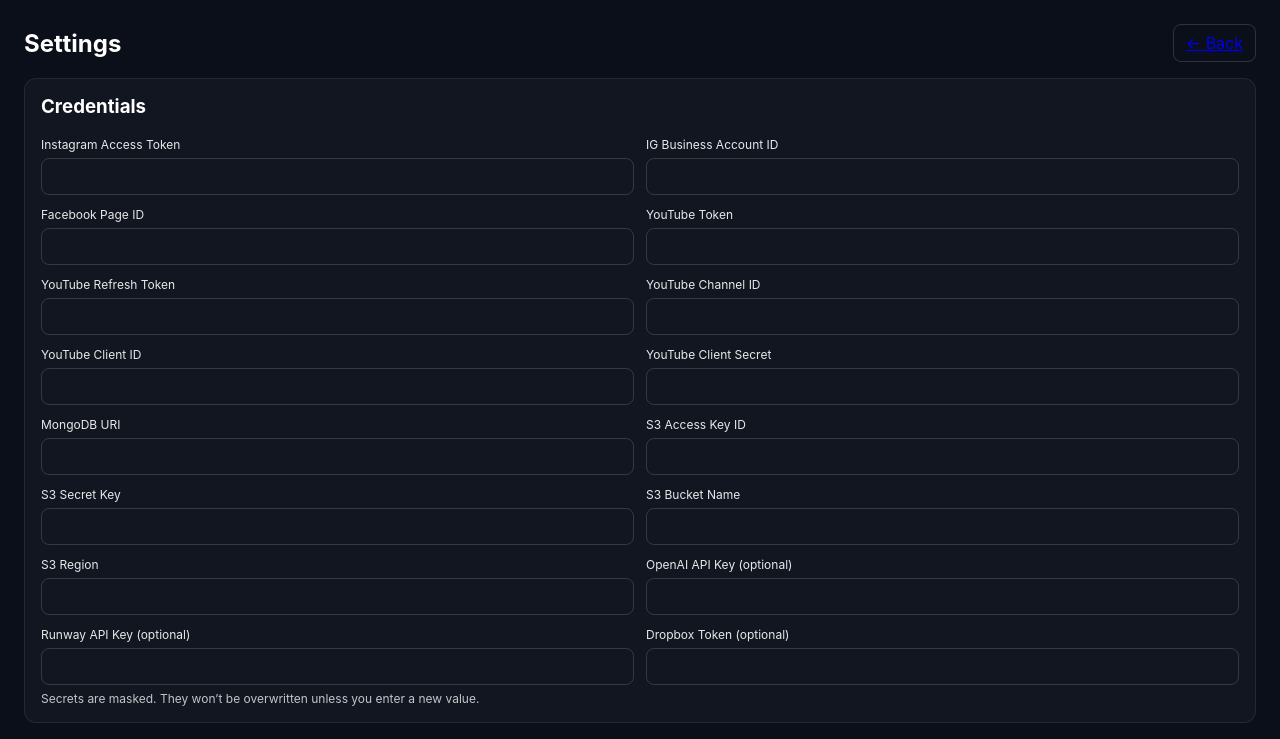
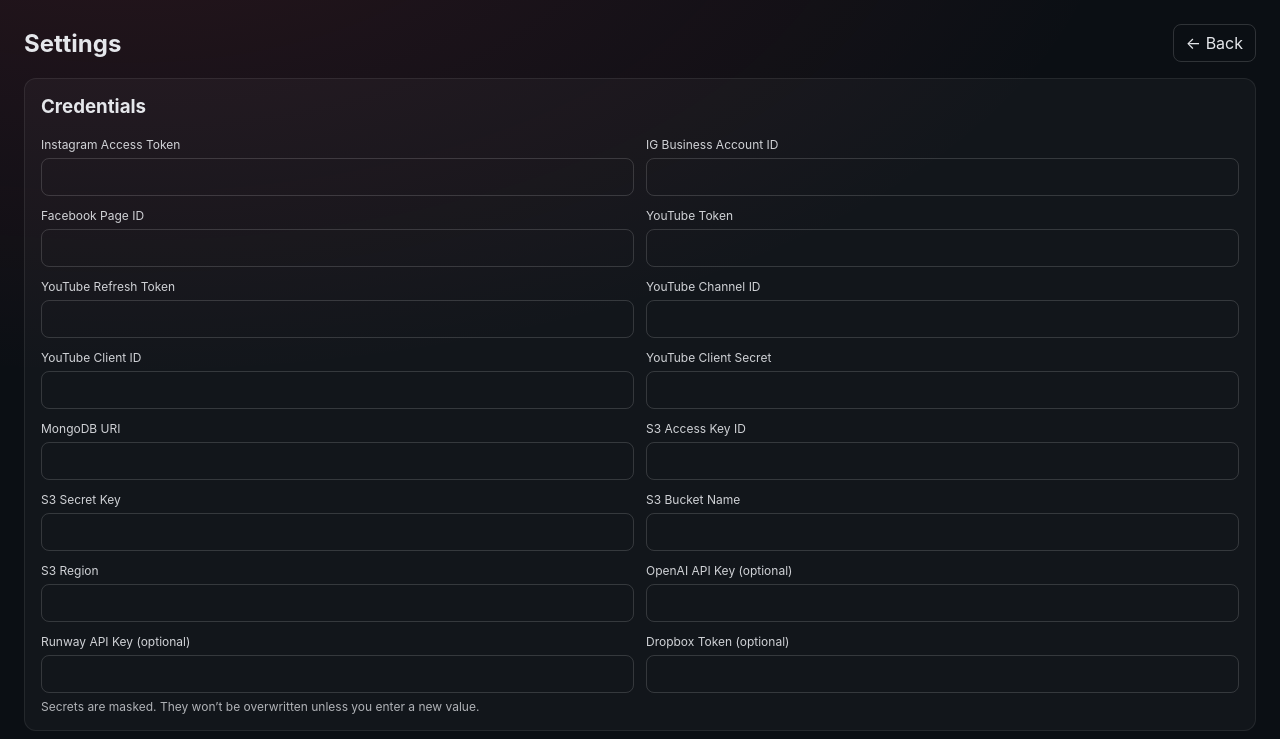
Before and after one commit to PropertyPete1/lifestyle.app.frontend, a Next.js app: page /settings in a window 1280 px wide. Shown: the top 739 px of the page. Built offline with nearby package versions, Linux system fonts and the light colour scheme; no server answers.

Commit message:
style: restore neon glass UI and global imports

```diff
--- a/src/app/globals.css
+++ b/src/app/globals.css
@@ -1,7 +1,35 @@
-/* Minimal global styles just for scrollbars and basic forms */
+:root, .theme-dark {
+  --bg: #0b0f14; --panel: #111827; --panel-2: #0f172a;
+  --text: #e5e7eb; --text-dim: #9ca3af;
+  --brand: #ff3d7f; --brand-2: #f43f5e; --accent: #8b5cf6;
+  --success: #22c55e; --warn: #f59e0b; --error: #ef4444;
+  --border: rgba(255,255,255,0.08); --card: rgba(255,255,255,0.04);
+  --card-2: rgba(17,24,39,0.85); --glass: rgba(255,255,255,0.06);
+  --shadow: 0 10px 30px rgba(0,0,0,0.35);
+}
+
+html, body { margin:0; padding:0; background: radial-gradient(1000px 500px at 10% -10%, rgba(244,63,94,0.12), transparent), var(--bg); color: var(--text); font-family: Inter, system-ui, -apple-system, Segoe UI, Roboto, Helvetica, Arial, sans-serif; }
 * { box-sizing: border-box; }
-:root { color-scheme: dark; }
+a { color: inherit; text-decoration: none; }
+button, input, select { font-family: inherit; color: var(--text); }
+button:focus, input:focus, select:focus { outline: 2px solid rgba(255,61,127,.35); outline-offset: 2px; }
 ::-webkit-scrollbar { width: 10px; height: 10px; }
 ::-webkit-scrollbar-thumb { background: rgba(255,255,255,0.15); border-radius: 6px; }
-input, select, button { font-family: inherit; }
-a { color: inherit; text-decoration: none; }
+
+.container { padding: 24px; }
+.page-title { color: var(--brand); text-shadow: 0 0 18px rgba(255,61,127,.55), 0 0 34px rgba(255,61,127,.35); letter-spacing:.5px; font-weight:700; margin:0 0 16px 0; }
+.grid { display:grid; gap:12px; }
+.card { background: var(--card); border:1px solid var(--border); border-radius:14px; box-shadow: var(--shadow); }
+.card-header { display:flex; justify-content:space-between; align-items:center; margin-bottom:8px; }
+.pill { border:1px solid var(--border); padding:4px 8px; border-radius:999px; font-size:12px; }
+.btn { padding:10px 14px; border:1px solid var(--border); border-radius:8px; background: transparent; color:#fff; cursor:pointer; }
+.btn-primary { background: linear-gradient(135deg, var(--brand), var(--brand-2)); border-color: rgba(255,255,255,0.2); }
+.btn-secondary { background: var(--panel-2); }
+.toggle-switch { cursor:pointer; padding:6px 10px; border:1px solid var(--border); border-radius:999px; }
+.status-dot { display:inline-block; width:10px; height:10px; border-radius:50%; background: var(--success); margin-right:6px; }
+.metric-value { font-size:34px; font-weight:800; color:#fff; }
+.metric-sub { font-size:12px; opacity:.8; }
+.toolbar { display:flex; gap:12px; align-items:center; }
+.checkbox-group { display:flex; gap:18px; align-items:center; }
+.drawer { position:fixed; inset:0; background:rgba(0,0,0,0.6); display:flex; justify-content:flex-end; z-index:1000; }
+.drawer-open { width:480px; height:100%; background:var(--panel-2); border-left:1px solid var(--border); padding:16px; overflow:auto; }
--- a/src/app/layout.tsx
+++ b/src/app/layout.tsx
@@ -1,12 +1,14 @@
+import './globals.css';
+
 export const metadata = {
-  title: 'Lifestyle Design Auto Poster',
+  title: 'Lifestyle Design Social',
   description: 'Social media automation platform',
 };
 
 export default function RootLayout({ children }: { children: React.ReactNode }) {
   return (
-    <html lang="en">
-      <body style={{ margin: 0, background: '#0a0f1a', color: '#fff', fontFamily: 'Inter, system-ui, -apple-system, Segoe UI, Roboto, Helvetica, Arial, sans-serif' }}>
+    <html lang="en" className="theme-dark">
+      <body>
         {children}
       </body>
     </html>
--- a/src/app/settings/page.tsx
+++ b/src/app/settings/page.tsx
@@ -1,6 +1,11 @@
 // TODO: Replace with the exact code you pasted previously. This placeholder keeps the route working.
 'use client';
 
+import '../globals.css';
+import '@/components/dashboard/DashboardStyles.css';
+import '@/components/ChartWave.css';
+import '@/components/ChartLines.css';
+import '@/components/ActivityHeatmap.css';
 import React, { useCallback, useEffect, useMemo, useState } from 'react';
 import { API_ENDPOINTS } from '@/utils/api';
 import { toast } from '@/components/NotificationSystem';
@@ -201,7 +206,7 @@
   };
 
   return (
-    <div style={{ padding: 24 }}>
+    <div className="container">
       <div style={{ display:'flex', justifyContent:'space-between', alignItems:'center', marginBottom: 14 }}>
         <h2 style={{ margin: 0 }}>Settings</h2>
         <a href="/dashboard" style={{ padding:'8px 12px', border:'1px solid rgba(255,255,255,.15)', borderRadius:8 }}>← Back</a>
--- /dev/null
+++ b/src/components/ActivityHeatmap.css
@@ -0,0 +1,2 @@
+.heatmap { display:grid; grid-template-columns:repeat(7, 1fr); gap:6px; }
+.heatmap .cell { width:100%; padding-bottom:100%; background: rgba(255,255,255,0.06); border-radius:6px; }
--- /dev/null
+++ b/src/components/ChartWave.css
@@ -0,0 +1,2 @@
+.chartwave { position:relative; border-radius:12px; overflow:hidden; }
+.chartwave canvas { display:block; width:100%; opacity:.9; }
--- /dev/null
+++ b/src/components/dashboard/DashboardStyles.css
@@ -0,0 +1,6 @@
+.metrics-row { display:grid; grid-template-columns:repeat(4, 1fr); gap:12px; margin-bottom:20px; }
+.metrics-row .card { border-radius:14px; background: var(--card); border:1px solid var(--border); box-shadow: var(--shadow); padding:16px; }
+.metrics-row .card:hover { border-color: rgba(255,61,127,.25); }
+.wave-panel { background: var(--card); border:1px solid var(--border); border-radius:12px; padding:16px; margin-bottom:16px; position:relative; overflow:hidden; }
+.particles { position:absolute; inset:0; pointer-events:none; background-image: radial-gradient(rgba(255,255,255,0.06) 1px, transparent 1px); background-size: 22px 22px; opacity:.25; }
+.heatmap-panel, .recent-panel { background: var(--card); border:1px solid var(--border); border-radius:12px; padding:16px; margin-bottom:16px; }
```
Also changed, not shown: src/app/autopilot/page.tsx (+6 -1 lines), src/app/dashboard/page.tsx (+15 -11 lines), src/components/ActivityHeatmap.tsx (+3 -6 lines).
